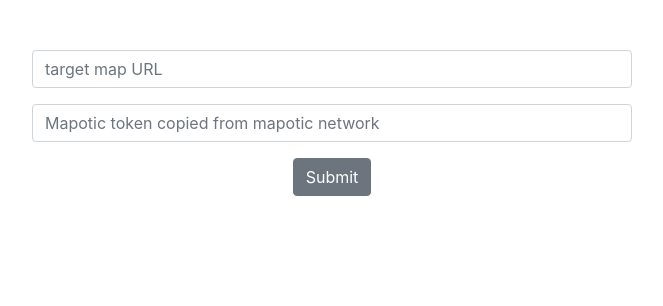
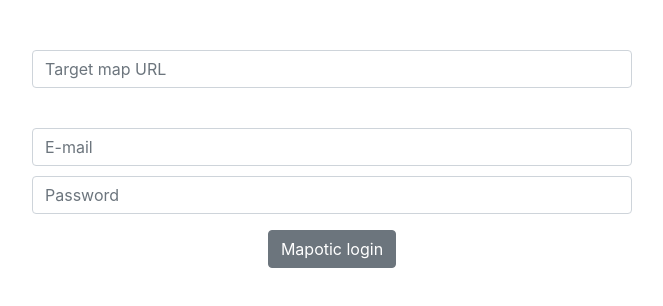
Before and after one commit to norama/mapotic-merge, a React (Create React App) app: page / in a window 1280 px wide. Shown: the top 306 px of the page, without its empty margins (308-971 px from the left). Built offline with nearby package versions, Linux system fonts and the light colour scheme.

Commit message:
Mapotic login

```diff
--- a/package.json
+++ b/package.json
@@ -9,8 +9,6 @@
     "bootstrap": "^4.4.1",
     "react": "^16.12.0",
     "react-dom": "^16.12.0",
-    "react-google-button": "^0.7.0",
-    "react-google-login": "^5.0.7",
     "react-scripts": "3.3.0",
     "react-toastify": "^5.4.1",
     "reactstrap": "^8.2.0"
--- a/src/components/Login.css
+++ b/src/components/Login.css
@@ -6,3 +6,8 @@
     width: 600px;
     margin: 50px auto;
 }
+
+.__Login__ .login-form #email {
+    margin-top: 40px;
+    margin-bottom: 10px;
+}
--- a/src/components/Login.js
+++ b/src/components/Login.js
@@ -1,7 +1,5 @@
 import React, { useState } from 'react';
 
-import GoogleLogin from 'react-google-login';
-import GoogleButton from 'react-google-button';
 import { toast } from 'react-toastify';
 
 import { Button, Form, FormGroup, Label, Input, FormText } from 'reactstrap';
@@ -9,21 +7,17 @@ import Api from '../network/Api';
 
 import './Login.css';
 
-
-const GOOGLE_CLIENT_ID = "18175686909-9ruee794234g1q8qsc3rdps0flr3ddnp.apps.googleusercontent.com";
-
 const Login = ({ onLogin }) => {
 
     const [ targetMapUrl, setTargetMapUrl ] = useState('');
-    const [ token, setToken ] = useState('');
+    const [ email, setEmail ] = useState('');
+    const [ password, setPassword ] = useState('');
 
-    const responseGoogle = (response) => {
-        console.log('accessToken', response.accessToken);
-
-        fetch(process.env.REACT_APP_MAPOTIC_API + '/auth/social/login/google/', {
+    const handleSubmit = () => {
+        fetch(process.env.REACT_APP_MAPOTIC_API + '/auth/login/', {
             method: "POST",
-            headers: { accept: 'application/json' },
-            body: { access_token: response.accessToken }
+            headers: { accept: 'application/json', 'content-type': 'application/json' },
+            body: JSON.stringify({ email, password })
         }).then((response) => {
             if (!response.ok) {
                 throw response;
@@ -31,7 +25,7 @@ const Login = ({ onLogin }) => {
             return response.json();
         }).then((response) => {
             console.log(response);
-            handleTargetMap(new Api('Token ' + response.token));
+            handleTargetMap(new Api('Token ' + response.auth_token));
         }).catch((error) => {
             toast.error('Error');
             console.error(error);
@@ -44,16 +38,16 @@ const Login = ({ onLogin }) => {
         console.log(error);
     }
 
-    const handleChange = (event) => {
+    const handleTargetMapUrlChange = (event) => {
         setTargetMapUrl(event.target.value);
     };
 
-    const handleTokenChange = (event) => {
-        setToken(event.target.value);
+    const handleEmailChange = (event) => {
+        setEmail(event.target.value);
     };
 
-    const handleSubmit = () => {
-        handleTargetMap(new Api('Token ' + token));
+    const handlePasswordChange = (event) => {
+        setPassword(event.target.value);
     };
 
     const handleTargetMap = (api) => {
@@ -78,25 +72,14 @@ const Login = ({ onLogin }) => {
         <div className="__Login__">
             <Form className="login-form">
                 <FormGroup>
-                    <Input type="url" name="targetMapUrl" value={targetMapUrl} onChange={handleChange} id="targetMapUrl" placeholder="target map URL" />
+                    <Input type="url" name="targetMapUrl" value={targetMapUrl} onChange={handleTargetMapUrlChange} id="targetMapUrl" placeholder="Target map URL" />
                 </FormGroup>
                 <FormGroup>
-                    <Input type="text" name="token" value={token} onChange={handleTokenChange} id="token" placeholder="Mapotic token copied from mapotic network" />
-{/*
-                    <GoogleLogin
-                        clientId={GOOGLE_CLIENT_ID}
-                        render={(renderProps) => (
-                            <GoogleButton onClick={renderProps.onClick} label="login with Google" />
-                        )}
-                        onSuccess={responseGoogle}
-                        onFailure={failureGoogle}
-                        cookiePolicy={'single_host_origin'}
-                    />
-*/}
+                    <Input type="email" name="email" value={email} onChange={handleEmailChange} id="email" placeholder="E-mail" />
+                    <Input type="password" name="password" value={password} onChange={handlePasswordChange} id="password" placeholder="Password" />
                 </FormGroup>
-
                 <FormGroup>
-                    <Button onClick={handleSubmit}>Submit</Button>
+                    <Button onClick={handleSubmit}>Mapotic login</Button>
                 </FormGroup>
             </Form>
         </div>
```
Also changed, not shown: 1 other file (tests, documents, lock files or other folders).
